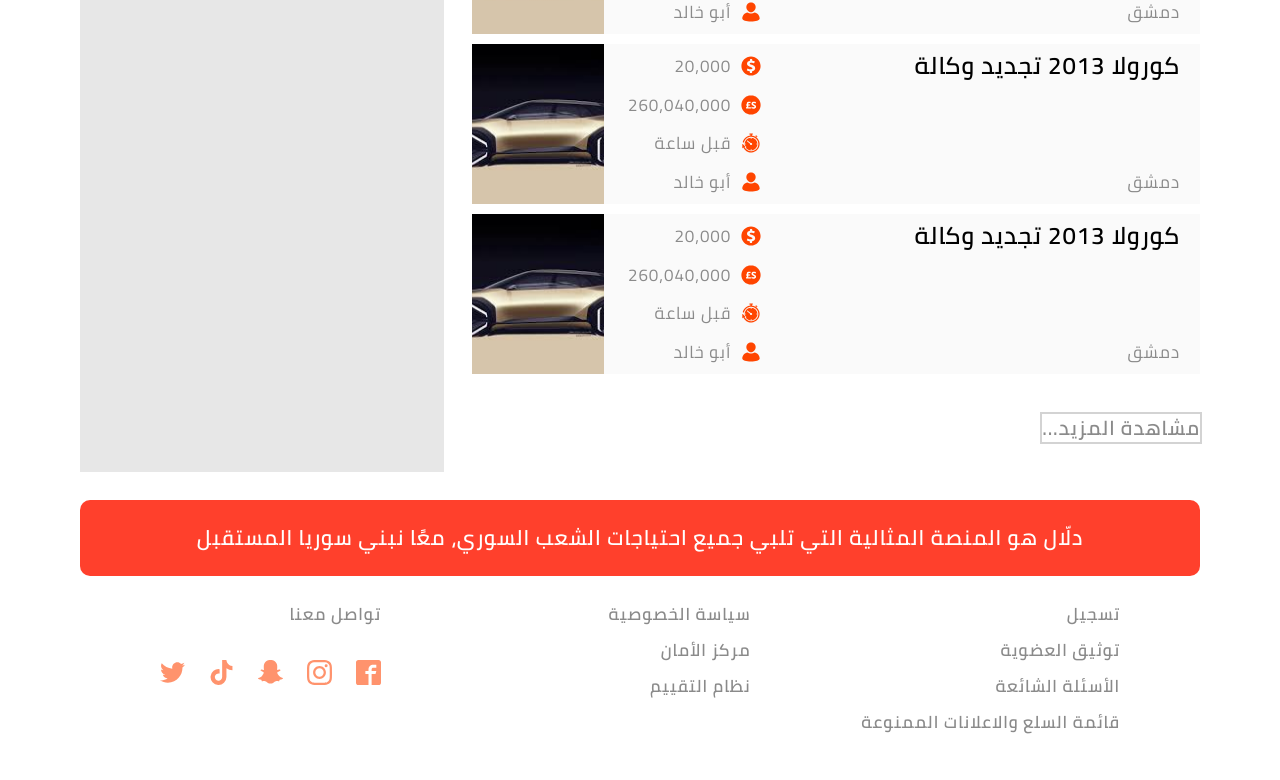
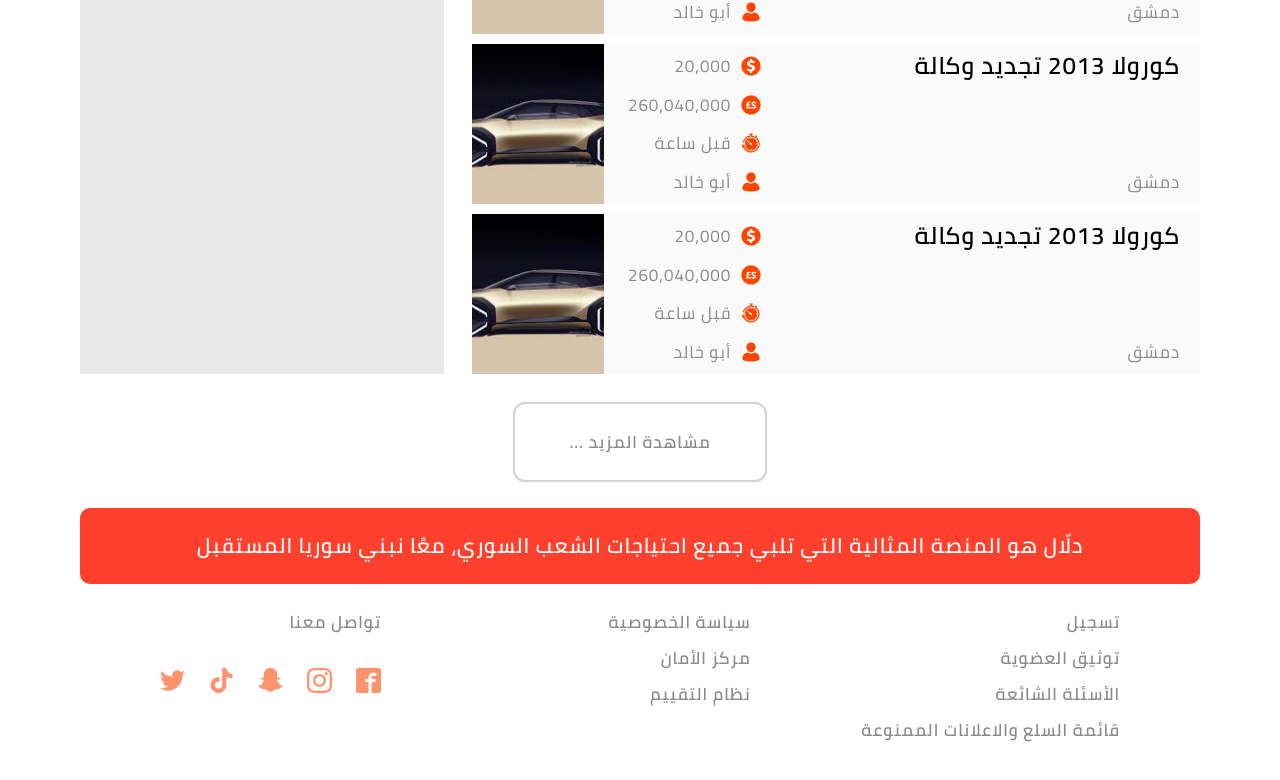
Before and after one commit to ahmadshz/e-commerce3, a React (Create React App) app: page / in a window 1280 px wide. Shown: the part 1010-1790 px from the top of the page. Built offline with nearby package versions, Linux system fonts and the light colour scheme.

Commit message:
fix size

```diff
--- a/src/Pages/Websites/Landing.jsx
+++ b/src/Pages/Websites/Landing.jsx
@@ -13,9 +13,13 @@
                     <Posts />
                     <Posts />
                     <Posts />
-                    <div className='text-center  my-[15px] ring-2 ring-border w-fit md:my-[30px] text-[16px] lg:text-[20px] font-semibold text-placeholder'>مشاهدة المزيد...</div>
+
                 </div>
                 <div className='hidden lg:block bg-bgsecondary w-1/3 '></div>
+            </div>
+
+            <div className='text-center  mt-[15px] w-full  md:mt-[30px]'>
+                <div className=' ring-2 ring-border   text-[13px] lg:text-[17px] mx-auto h-[60px] lg:h-[76px] w-[150px]  lg:w-[250px] rounded-10px  flex justify-center items-center  font-semibold text-placeholder'>مشاهدة المزيد ...</div>
             </div>
         </div>
     )
```
